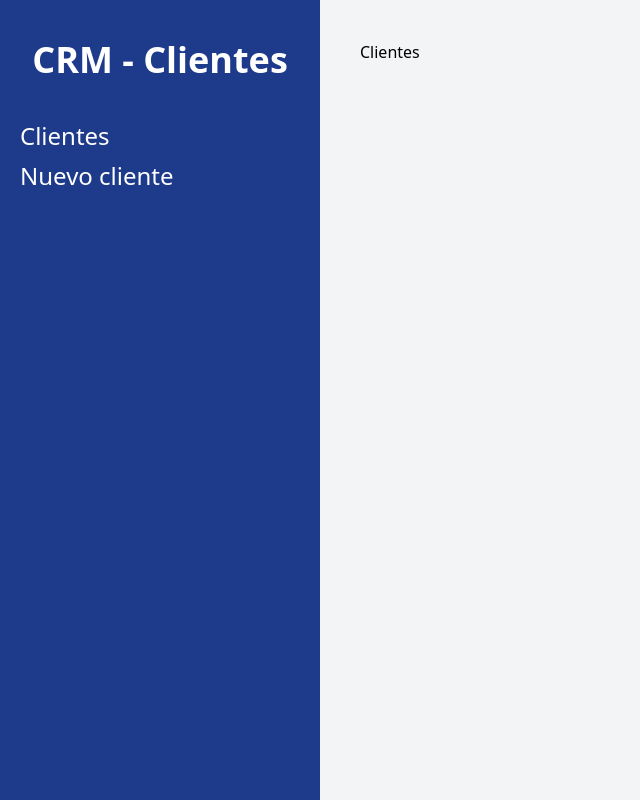
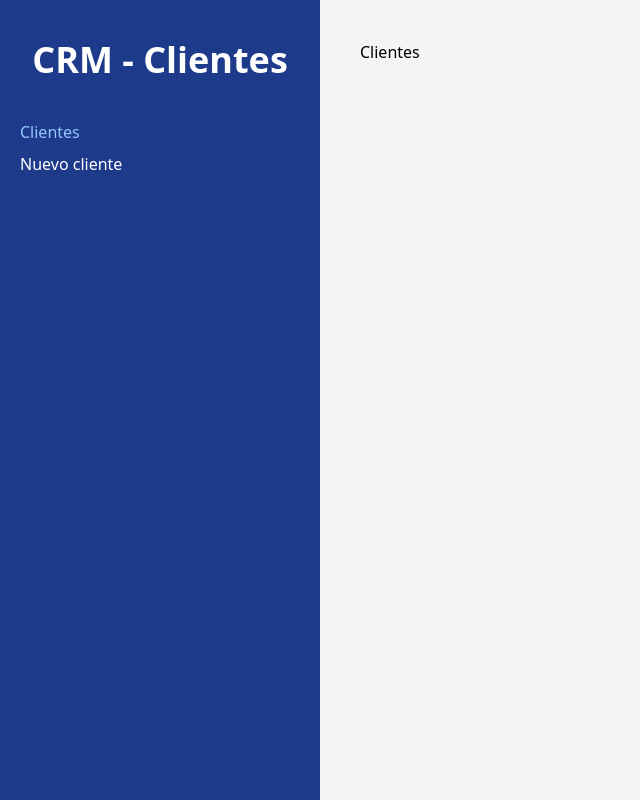
Before and after one commit to LeonardoAbraham/react-crm, a React (Vite) app: page / in a window 1280 px wide. Shown: the whole page, without its empty margins (0-640 px from the left). Built offline with nearby package versions, Linux system fonts and the light colour scheme.

Commit message:
Resaltar la página actual

```diff
--- a/src/components/Layout.jsx
+++ b/src/components/Layout.jsx
@@ -1,14 +1,29 @@
-import { Outlet, Link } from "react-router-dom"
+import { Outlet, Link, useLocation } from "react-router-dom"
 
 const Layout = () => {
+
+    const location = useLocation();
+
+    console.log(location)
+
     return (
         <div className="md:flex md:min-h-screen">
             <aside className="md:w-1/4 bg-blue-900 px-5 py-10">
                 <h2 className="text-4xl font-black text-center text-white">CRM - Clientes</h2>
 
                 <nav className="mt-10">
-                    <Link className="text-2xl block mt-2 hover:text-blue-300 text-white" to={'/'}>Clientes</Link>
-                    <Link className="text-2xl block mt-2 hover:text-blue-300 text-white" to={'/clientes/nuevo'}>Nuevo cliente</Link>
+                    <Link
+                        className={`${location.pathname === '/' ? 'text-blue-300' : 'text-white'} 'text-2xl block mt-2 hover:text-blue-300'` }
+                        to={'/'}
+                    >
+                        Clientes
+                    </Link>
+                    <Link
+                        className={`${location.pathname === '/clientes/nuevo' ? 'text-blue-300' : 'text-white'} 'text-2xl block mt-2 hover:text-blue-300'` }
+                        to={'/clientes/nuevo'}
+                    >
+                        Nuevo cliente
+                    </Link>
                 </nav>
             </aside>
 
```
